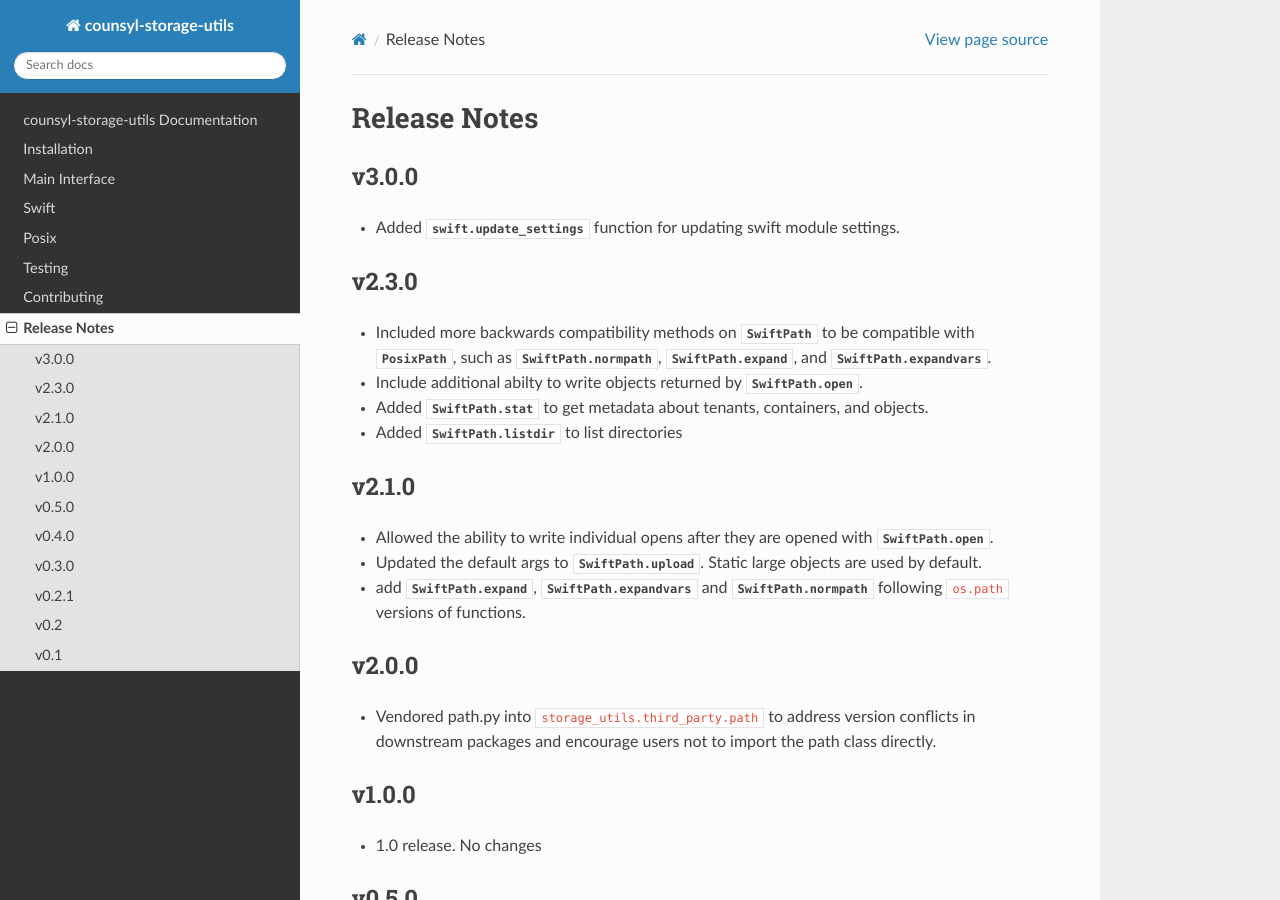
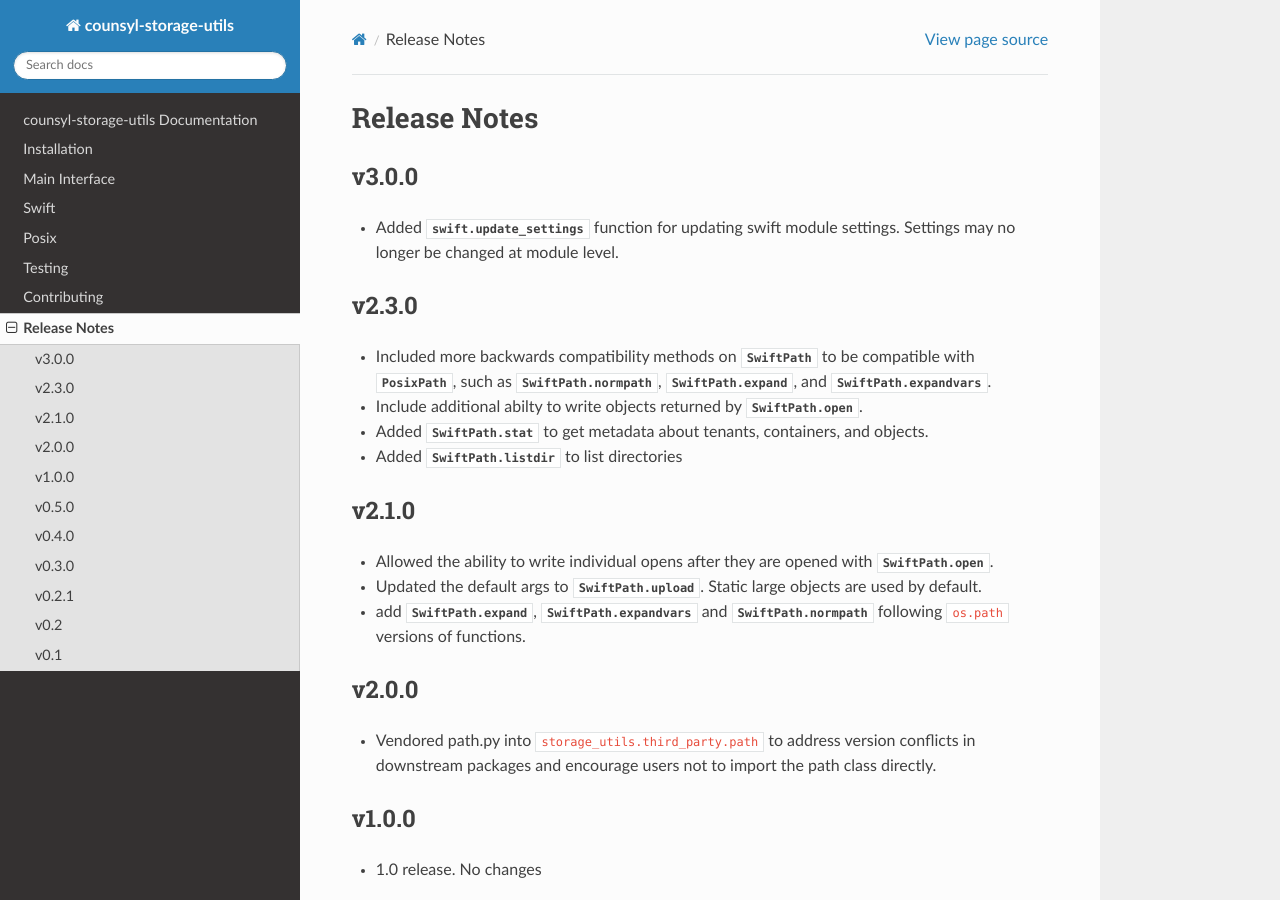
Before and after one commit to counsyl/stor, a Sphinx documentation site: the page built from docs/release_notes.rst, in a window 1280 px wide and 900 px high. Built offline with Sphinx 7.4.7 and the Read the Docs theme 2.0.0, drawn with Linux system fonts in a browser that asks for light colours; the version number could not be read and is left out.

Commit message:
Note deprecated prior settings-change mode

```diff
--- a/docs/release_notes.rst
+++ b/docs/release_notes.rst
@@ -5,6 +5,7 @@
 ------
 
 * Added `swift.update_settings` function for updating swift module settings.
+  Settings may no longer be changed at module level.
 
 v2.3.0
 ------
```
